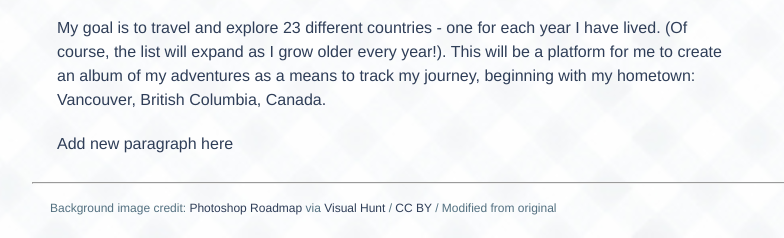
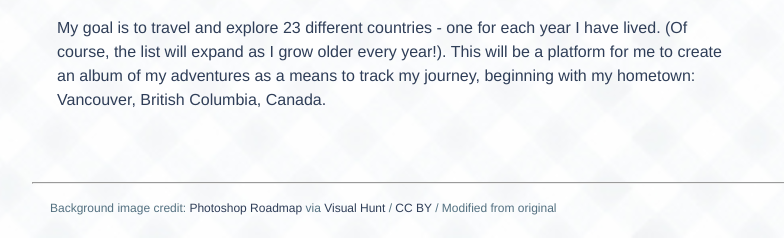
Before and after one commit to ness117/red-project-1, a plain HTML site: page index.html in a window 1280 px wide. Shown: the part 562-800 px from the top of the page, 168-952 px from the left. Drawn offline with Linux system fonts and the light colour scheme.

Commit message:
delete-para
Delete new paragraph

```diff
--- a/index.html
+++ b/index.html
@@ -20,7 +20,6 @@
     </nav>
     <article>
       <p>My goal is to travel and explore 23 different countries - one for each year I have lived. (Of course, the list will expand as I grow older every year!). This will be a platform for me to create an album of my adventures as a means to track my journey, beginning with my hometown: <a href="http://www.tourismvancouver.com/" target="_blank">Vancouver, British Columbia, Canada</a>.</p>
-      <p>Add new paragraph here</p>
     </article>
     <footer class="clearfix">
       <hr />
```
